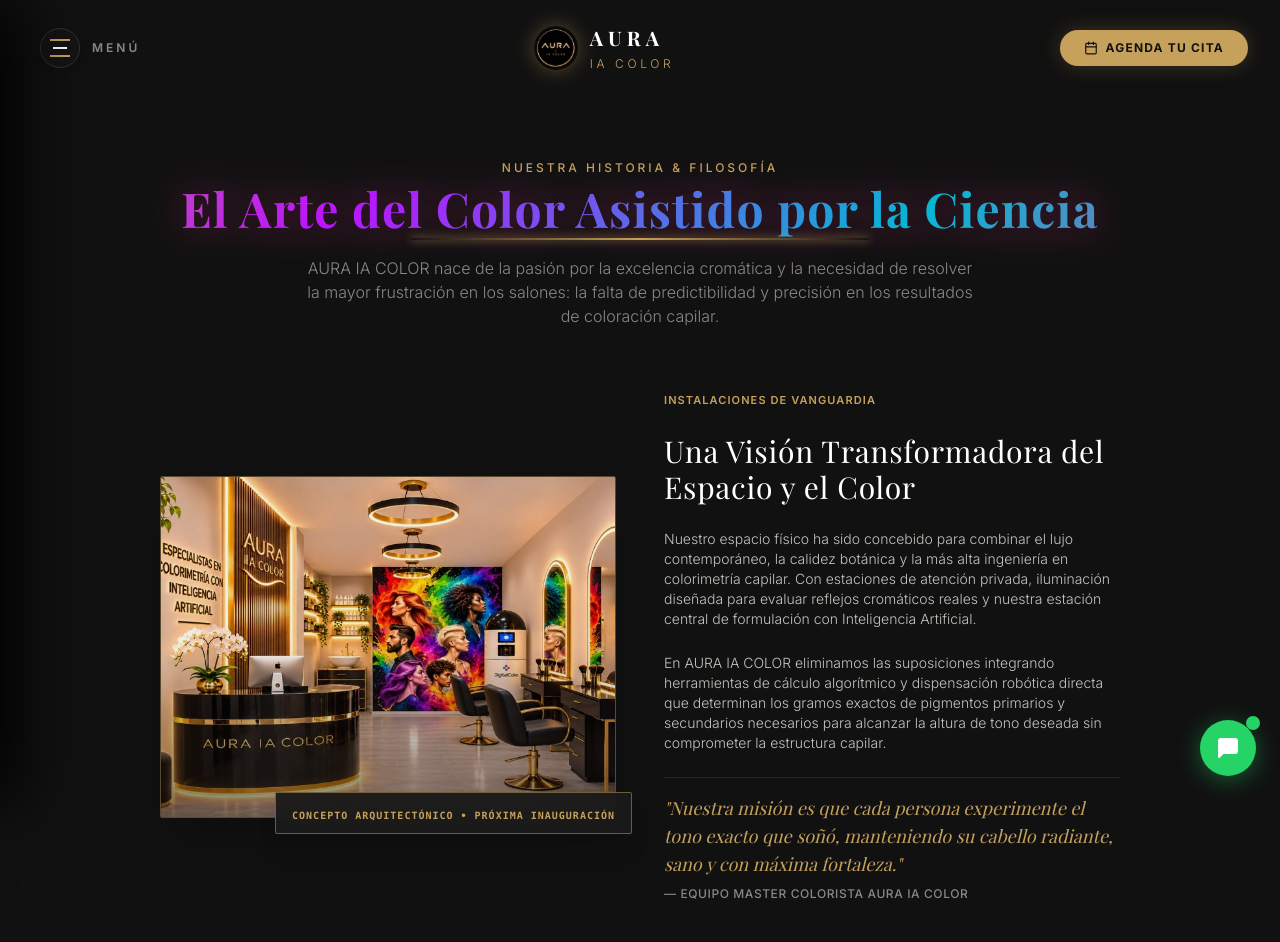
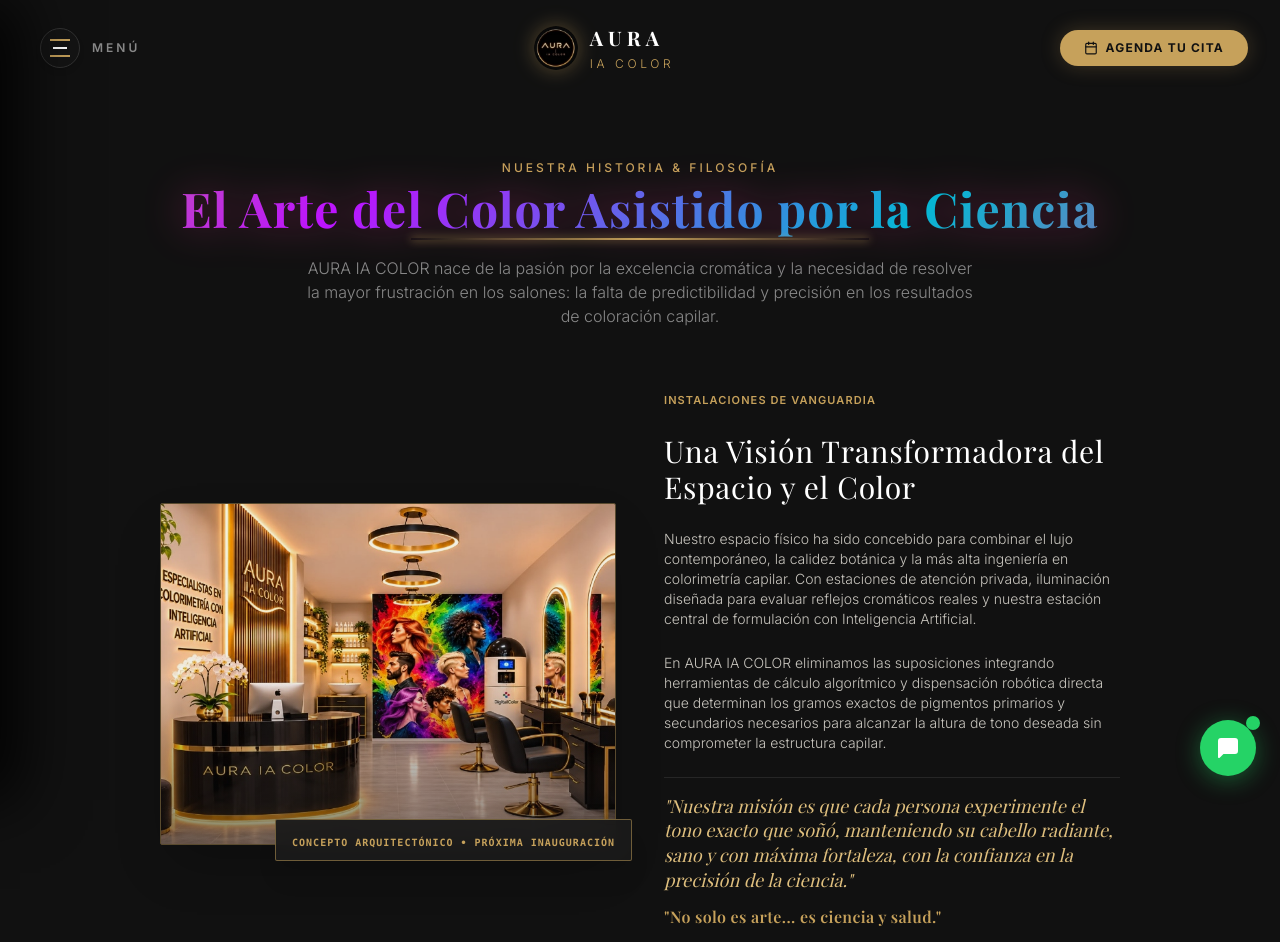
Before and after one commit to altusmarketingdigital-mx/Aura-IA-Color, a React (Vite) app in the folder frontend/: page /nosotros in a window 1280 px wide. Shown: the top 942 px of the page. Built offline with nearby package versions, Linux system fonts and the light colour scheme; no server answers; a web font is replaced by a local one.

Commit message:
feat(nosotros): actualizar frases en dorado calido con la confianza en la precision de la ciencia y no solo es arte es ciencia y salud

```diff
--- a/frontend/src/pages/About.tsx
+++ b/frontend/src/pages/About.tsx
@@ -55,11 +55,14 @@ export const About: React.FC = () => {
             <p className="text-xs sm:text-sm text-[#F5F1E9]/80 leading-relaxed font-light">
               En AURA IA COLOR eliminamos las suposiciones integrando herramientas de cálculo algorítmico y dispensación robótica directa que determinan los gramos exactos de pigmentos primarios y secundarios necesarios para alcanzar la altura de tono deseada sin comprometer la estructura capilar.
             </p>
-            <div className="pt-4 border-t border-[#262626]">
-              <p className="font-serif text-lg text-[#C6A15B] italic">
-                "Nuestra misión es que cada persona experimente el tono exacto que soñó, manteniendo su cabello radiante, sano y con máxima fortaleza."
+            <div className="pt-4 border-t border-[#262626] space-y-3">
+              <p className="font-serif text-lg text-[#DFBF7E] italic leading-snug">
+                "Nuestra misión es que cada persona experimente el tono exacto que soñó, manteniendo su cabello radiante, sano y con máxima fortaleza, con la confianza en la precisión de la ciencia."
               </p>
-              <p className="text-xs text-[#888888] mt-2 font-medium uppercase tracking-wider">
+              <p className="font-serif text-base text-[#C6A15B] font-semibold tracking-wide">
+                "No solo es arte... es ciencia y salud."
+              </p>
+              <p className="text-xs text-[#888888] font-medium uppercase tracking-wider">
                 — Equipo Master Colorista AURA IA COLOR
               </p>
             </div>
```
